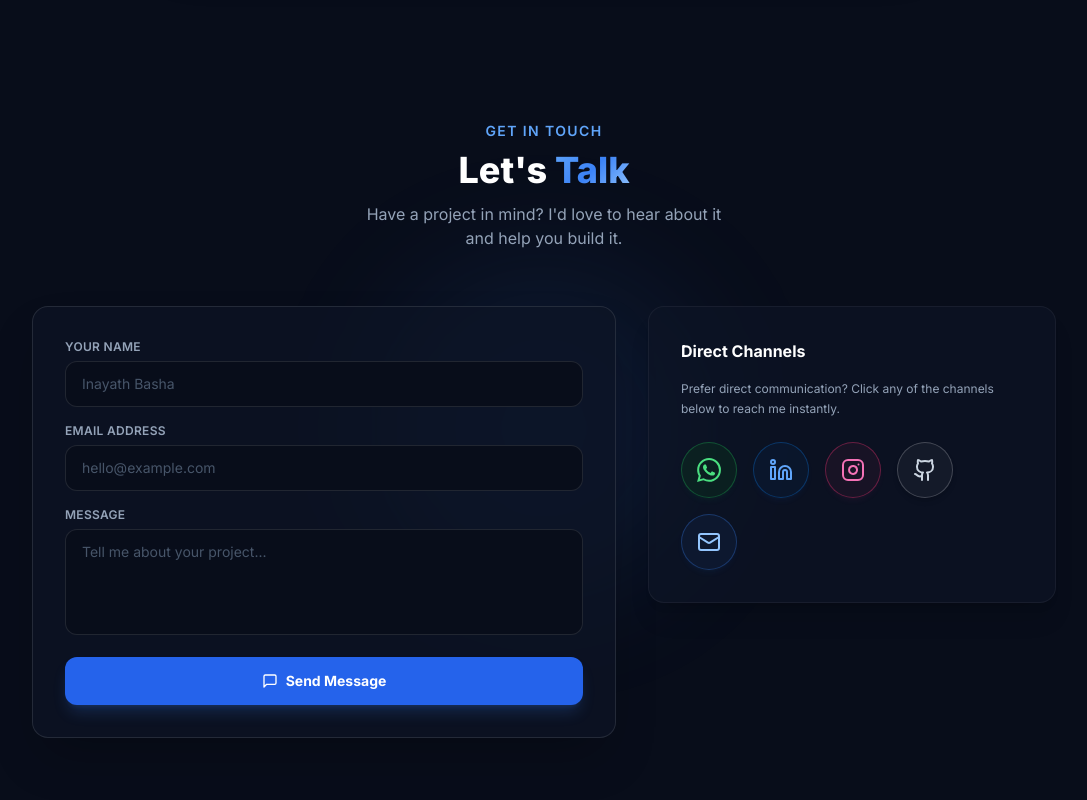
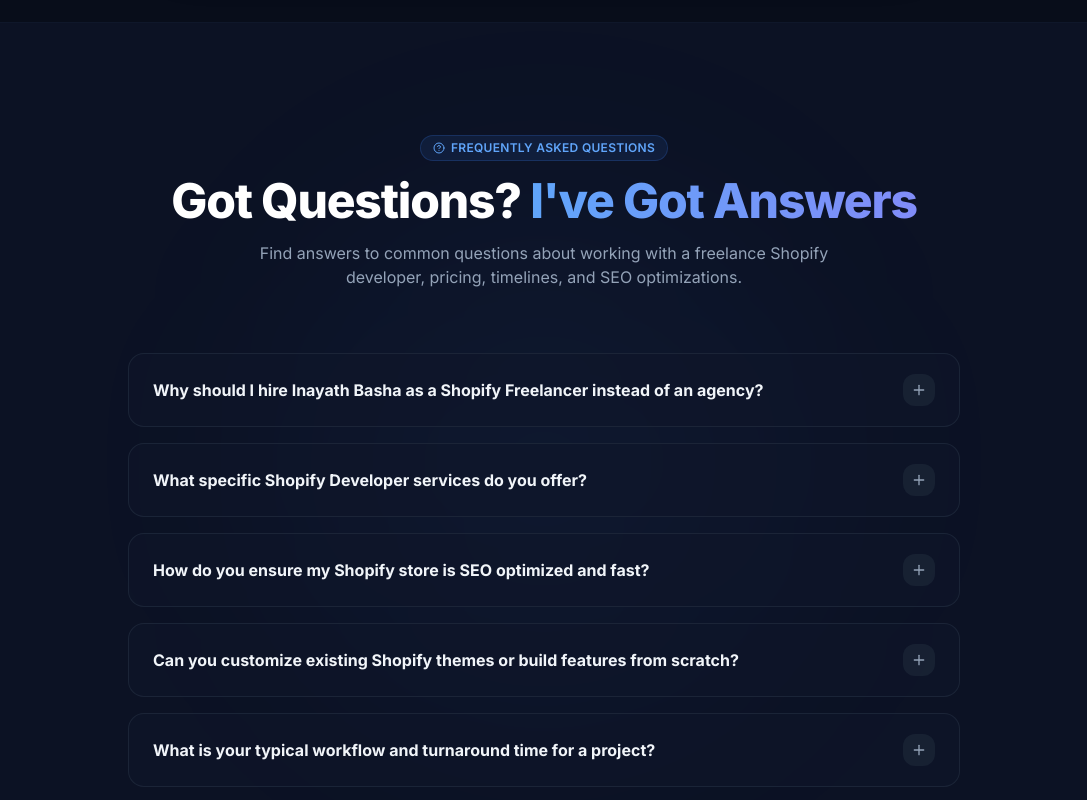
Before and after one commit to inayathbasha434-eng/inayath-portfolio, a React (Vite) app: page / in a window 1280 px wide. Shown: the part 5860-6660 px from the top of the page, without its empty margins (96-1183 px from the left). Built offline with nearby package versions, Linux system fonts and the light colour scheme; no server answers.

Commit message:
feat: add interactive FAQ & process section for SEO optimization

```diff
--- a/index.html
+++ b/index.html
@@ -10,9 +10,9 @@
     <meta name="google-site-verification" content="google08fcd961384036b9" />
 
     <!-- Primary SEO -->
-    <title>Inayath Basha | Shopify Developer &amp; Creative Designer</title>
-    <meta name="description" content="Creative Shopify Developer, UI/UX Designer, Brand Designer, and Business Development Professional helping businesses grow through modern websites and digital solutions." />
-    <meta name="keywords" content="Inayath Basha, Shopify Developer, Shopify Expert, Web Designer, UI UX Designer, Creative Designer, Portfolio Website, Business Development, Figma Designer, Brand Designer" />
+    <title>Inayath Basha | Freelance Shopify Developer &amp; Web Designer</title>
+    <meta name="description" content="Inayath Basha is a professional Freelance Shopify Developer &amp; Web Designer. Specializing in high-converting Shopify stores, custom theme development, speed optimization, and UI/UX design." />
+    <meta name="keywords" content="Inayath Basha, Shopify Freelancer, Freelance Shopify Developer, Shopify Expert, Web Designer, UI UX Designer, Shopify Developer Erode, Custom Shopify Theme, Freelancer Shopify" />
     <meta name="author" content="Inayath Basha" />
     <meta name="robots" content="index, follow" />
     <link rel="canonical" href="https://inayathbasha.vercel.app/" />
@@ -20,8 +20,8 @@
     <!-- Open Graph -->
     <meta property="og:type" content="website" />
     <meta property="og:site_name" content="Inayath Basha Portfolio" />
-    <meta property="og:title" content="Inayath Basha | Shopify Developer &amp; Creative Designer" />
-    <meta property="og:description" content="Creative Shopify Developer, UI/UX Designer, Brand Designer, and Business Development Professional helping businesses grow through modern websites and digital solutions." />
+    <meta property="og:title" content="Inayath Basha | Freelance Shopify Developer &amp; Web Designer" />
+    <meta property="og:description" content="Inayath Basha is a professional Freelance Shopify Developer &amp; Web Designer. Specializing in high-converting Shopify stores, custom theme development, speed optimization, and UI/UX design." />
     <meta property="og:url" content="https://inayathbasha.vercel.app" />
     <meta property="og:locale" content="en_IN" />
 
--- a/src/App.jsx
+++ b/src/App.jsx
@@ -6,6 +6,7 @@
 import Projects from './components/Projects'
 import Services from './components/Services'
 import Team from './components/Team'
+import FAQ from './components/FAQ'
 import Contact from './components/Contact'
 import Footer from './components/Footer'
 
@@ -23,6 +24,7 @@
         <Projects />
         <EducationExperience />
         <Team />
+        <FAQ />
         <Contact />
       </main>
       <Footer />
--- /dev/null
+++ b/src/components/FAQ.jsx
@@ -0,0 +1,97 @@
+import { useState } from 'react'
+import { Plus, Minus, HelpCircle } from 'lucide-react'
+
+const FAQ_ITEMS = [
+  {
+    question: "Why should I hire Inayath Basha as a Shopify Freelancer instead of an agency?",
+    answer: "As an independent Shopify Freelancer, I work directly with you without the agency overhead, layers of project managers, or communication delays. You get direct access to my expertise in Shopify development, customized theme solutions, and conversion-focused web design. I focus on building high-performance, fast-loading stores that directly boost your sales and conversion rates."
+  },
+  {
+    question: "What specific Shopify Developer services do you offer?",
+    answer: "I offer full-service Shopify solutions including custom Shopify store setup, premium theme customization, custom section/feature development (using Liquid, HTML, CSS, and JS), app integrations, store migration, and UX/UI design tailored to increase your average order value (AOV)."
+  },
+  {
+    question: "How do you ensure my Shopify store is SEO optimized and fast?",
+    answer: "Every store I build follows strict SEO best practices: clean semantic HTML, structured data schema, optimized meta descriptions, and image alt tags. For speed, I optimize images (WebP format), lazy-load heavy elements, eliminate unnecessary app scripts, and build clean custom sections to achieve mobile-first, high-performance loading times."
+  },
+  {
+    question: "Can you customize existing Shopify themes or build features from scratch?",
+    answer: "Yes, both! I can take any existing OS 2.0 Shopify theme (like Dawn, Impulse, or Prestige) and customize it, or code fully custom drag-and-drop sections from scratch. This allows you to update your store content easily from the Shopify Customizer without touching any code."
+  },
+  {
+    question: "What is your typical workflow and turnaround time for a project?",
+    answer: "We start with a discovery phase (defining goals and requirements), followed by UI/UX wireframes in Figma, custom Shopify coding and setup, and finally a rigorous quality assurance (QA) speed test. A standard landing page or custom section takes 3-5 days, while a complete custom Shopify store typically takes 2-3 weeks."
+  }
+]
+
+export default function FAQ() {
+  const [openIndex, setOpenIndex] = useState(null)
+
+  const toggleFAQ = (index) => {
+    setOpenIndex(openIndex === index ? null : index)
+  }
+
+  return (
+    <section id="faq" className="py-20 sm:py-28 relative overflow-hidden bg-[#0c1224] border-t border-slate-900">
+      {/* Background Glow */}
+      <div className="absolute top-1/2 left-1/2 -translate-x-1/2 -translate-y-1/2 w-[500px] h-[500px] bg-blue-500/5 rounded-full blur-[120px] pointer-events-none" />
+
+      <div className="max-w-4xl mx-auto px-4 sm:px-6 lg:px-8 relative z-10">
+        <div className="text-center mb-12 sm:mb-16">
+          <div className="inline-flex items-center gap-1.5 px-3 py-1 rounded-full bg-blue-500/10 border border-blue-500/20 text-blue-400 text-xs font-semibold tracking-wide uppercase mb-4">
+            <HelpCircle size={12} />
+            Frequently Asked Questions
+          </div>
+          <h2 className="text-3xl sm:text-4xl lg:text-5xl font-black tracking-tight text-white leading-tight">
+            Got Questions? <span className="bg-gradient-to-r from-blue-400 to-indigo-400 bg-clip-text text-transparent">I've Got Answers</span>
+          </h2>
+          <p className="mt-4 text-slate-400 text-sm sm:text-base max-w-xl mx-auto leading-relaxed">
+            Find answers to common questions about working with a freelance Shopify developer, pricing, timelines, and SEO optimizations.
+          </p>
+        </div>
+
+        <div className="space-y-4">
+          {FAQ_ITEMS.map((item, idx) => {
+            const isOpen = openIndex === idx
+            return (
+              <div
+                key={idx}
+                className={`group border rounded-2xl transition-all duration-300 ${
+                  isOpen
+                    ? 'bg-[#131b30] border-blue-500/30 shadow-lg shadow-blue-500/5'
+                    : 'bg-[#0f172a]/60 border-slate-800/80 hover:border-slate-700/80'
+                }`}
+              >
+                <button
+                  onClick={() => toggleFAQ(idx)}
+                  className="w-full px-5 py-4 sm:px-6 sm:py-5 flex items-center justify-between text-left gap-4"
+                  aria-expanded={isOpen}
+                >
+                  <span className={`font-bold text-sm sm:text-base leading-snug transition-colors duration-200 ${
+                    isOpen ? 'text-blue-400' : 'text-slate-100 group-hover:text-white'
+                  }`}>
+                    {item.question}
+                  </span>
+                  <div className={`w-8 h-8 rounded-xl flex items-center justify-center flex-shrink-0 transition-all duration-300 ${
+                    isOpen ? 'bg-blue-500/20 text-blue-400' : 'bg-slate-800/60 text-slate-400 group-hover:text-slate-300'
+                  }`}>
+                    {isOpen ? <Minus size={16} /> : <Plus size={16} />}
+                  </div>
+                </button>
+                <div
+                  className={`overflow-hidden transition-all duration-300 ease-in-out ${
+                    isOpen ? 'max-h-60 opacity-100' : 'max-h-0 opacity-0'
+                  }`}
+                >
+                  <p className="px-5 pb-5 sm:px-6 sm:pb-6 text-xs sm:text-sm text-slate-400 leading-relaxed border-t border-slate-800/50 pt-4">
+                    {item.answer}
+                  </p>
+                </div>
+              </div>
+            )
+          })}
+        </div>
+      </div>
+    </section>
+  )
+}
```
Also changed, not shown: 1 other file (tests, documents, lock files or other folders).
